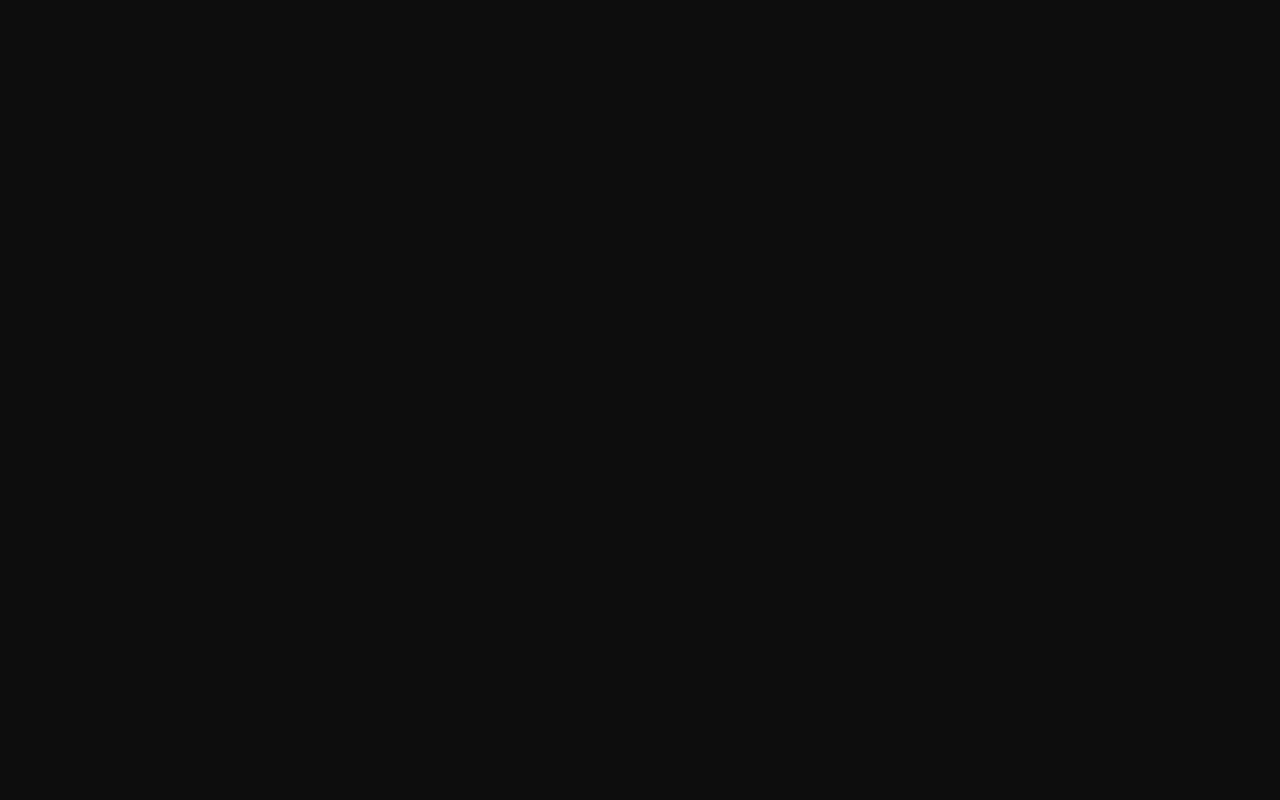
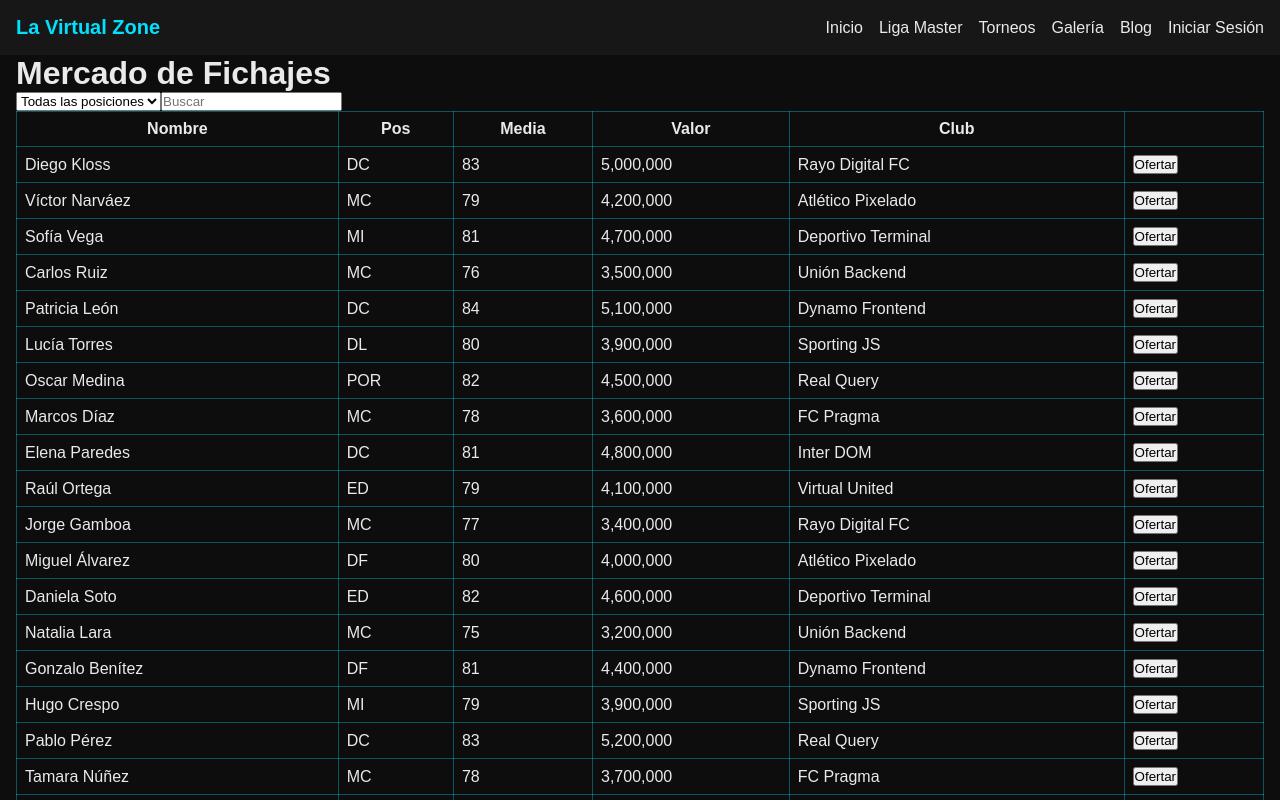
Before and after one commit to jacksonhehe/La-Virtual-Zone-, a React (Vite) app: page /liga-master/mercado in a window 1280 px wide. Before the commit this address had no page. Shown: the top 800 px of the page. Built offline with nearby package versions, Linux system fonts and the light colour scheme.

Commit message:
Implement Liga Master skeleton with demo data

```diff
--- a/src/components/Layout/Navbar.tsx
+++ b/src/components/Layout/Navbar.tsx
@@ -15,7 +15,7 @@ export default function Navbar() {
       </button>
       <ul className={`${styles.links} ${open ? styles.open : ''}`}>
         <li><Link to="/" onClick={() => setOpen(false)}>Inicio</Link></li>
-        <li><Link to="/ligamaster" onClick={() => setOpen(false)}>Liga Master</Link></li>
+        <li><Link to="/liga-master" onClick={() => setOpen(false)}>Liga Master</Link></li>
         <li><Link to="/torneos" onClick={() => setOpen(false)}>Torneos</Link></li>
         <li><Link to="/galeria" onClick={() => setOpen(false)}>Galería</Link></li>
         <li><Link to="/blog" onClick={() => setOpen(false)}>Blog</Link></li>
--- /dev/null
+++ b/src/data/clubs.json
@@ -0,0 +1,12 @@
+[
+  {"id":1,"name":"Rayo Digital FC","badge":"/assets/rayo.png","budget":25000000,"dt":"Alex Pixel"},
+  {"id":2,"name":"Atlético Pixelado","badge":"/assets/pixelado.png","budget":22000000,"dt":"Val Coder"},
+  {"id":3,"name":"Deportivo Terminal","badge":"/assets/terminal.png","budget":20000000,"dt":"Sara Bash"},
+  {"id":4,"name":"Unión Backend","badge":"/assets/backend.png","budget":21000000,"dt":"Leo Node"},
+  {"id":5,"name":"Dynamo Frontend","badge":"/assets/frontend.png","budget":23000000,"dt":"Mia React"},
+  {"id":6,"name":"Sporting JS","badge":"/assets/js.png","budget":24000000,"dt":"Jose Script"},
+  {"id":7,"name":"Real Query","badge":"/assets/query.png","budget":26000000,"dt":"Nora Sql"},
+  {"id":8,"name":"FC Pragma","badge":"/assets/pragma.png","budget":21500000,"dt":"Pablo Dev"},
+  {"id":9,"name":"Inter DOM","badge":"/assets/dom.png","budget":22500000,"dt":"Dina Element"},
+  {"id":10,"name":"Virtual United","badge":"/assets/united.png","budget":24000000,"dt":"Toby Byte"}
+]
--- /dev/null
+++ b/src/data/fixture.json
@@ -0,0 +1,6 @@
+[
+  {"round":1,"home":1,"away":2,"score":"3-2"},
+  {"round":1,"home":3,"away":4,"score":"1-1"},
+  {"round":2,"home":2,"away":3,"score":"—"},
+  {"round":3,"home":1,"away":4,"score":"—"}
+]
--- /dev/null
+++ b/src/data/players.json
@@ -0,0 +1,32 @@
+[
+  {"id":101,"name":"Diego Kloss","clubId":1,"pos":"DC","rating":83,"value":5000000},
+  {"id":102,"name":"Víctor Narváez","clubId":2,"pos":"MC","rating":79,"value":4200000},
+  {"id":103,"name":"Sofía Vega","clubId":3,"pos":"MI","rating":81,"value":4700000},
+  {"id":104,"name":"Carlos Ruiz","clubId":4,"pos":"MC","rating":76,"value":3500000},
+  {"id":105,"name":"Patricia León","clubId":5,"pos":"DC","rating":84,"value":5100000},
+  {"id":106,"name":"Lucía Torres","clubId":6,"pos":"DL","rating":80,"value":3900000},
+  {"id":107,"name":"Oscar Medina","clubId":7,"pos":"POR","rating":82,"value":4500000},
+  {"id":108,"name":"Marcos Díaz","clubId":8,"pos":"MC","rating":78,"value":3600000},
+  {"id":109,"name":"Elena Paredes","clubId":9,"pos":"DC","rating":81,"value":4800000},
+  {"id":110,"name":"Raúl Ortega","clubId":10,"pos":"ED","rating":79,"value":4100000},
+  {"id":111,"name":"Jorge Gamboa","clubId":1,"pos":"MC","rating":77,"value":3400000},
+  {"id":112,"name":"Miguel Álvarez","clubId":2,"pos":"DF","rating":80,"value":4000000},
+  {"id":113,"name":"Daniela Soto","clubId":3,"pos":"ED","rating":82,"value":4600000},
+  {"id":114,"name":"Natalia Lara","clubId":4,"pos":"MC","rating":75,"value":3200000},
+  {"id":115,"name":"Gonzalo Benítez","clubId":5,"pos":"DF","rating":81,"value":4400000},
+  {"id":116,"name":"Hugo Crespo","clubId":6,"pos":"MI","rating":79,"value":3900000},
+  {"id":117,"name":"Pablo Pérez","clubId":7,"pos":"DC","rating":83,"value":5200000},
+  {"id":118,"name":"Tamara Núñez","clubId":8,"pos":"MC","rating":78,"value":3700000},
+  {"id":119,"name":"Iván Saavedra","clubId":9,"pos":"DL","rating":80,"value":4000000},
+  {"id":120,"name":"Marta Plaza","clubId":10,"pos":"POR","rating":81,"value":4600000},
+  {"id":121,"name":"Sebastián Campo","clubId":1,"pos":"ED","rating":79,"value":4100000},
+  {"id":122,"name":"Adriana Montes","clubId":2,"pos":"MC","rating":82,"value":4700000},
+  {"id":123,"name":"Franco Cota","clubId":3,"pos":"DF","rating":76,"value":3300000},
+  {"id":124,"name":"Silvia Méndez","clubId":4,"pos":"DC","rating":80,"value":4300000},
+  {"id":125,"name":"Renzo Zambrano","clubId":5,"pos":"MC","rating":79,"value":4100000},
+  {"id":126,"name":"Thiago Castillo","clubId":6,"pos":"MC","rating":81,"value":4500000},
+  {"id":127,"name":"Lorena Vidal","clubId":7,"pos":"DF","rating":77,"value":3400000},
+  {"id":128,"name":"Enzo Miranda","clubId":8,"pos":"POR","rating":82,"value":4700000},
+  {"id":129,"name":"Carmen Mejía","clubId":9,"pos":"ED","rating":78,"value":3600000},
+  {"id":130,"name":"Helena Guzmán","clubId":10,"pos":"DF","rating":80,"value":4200000}
+]
--- a/src/pages/LigaMaster/Club.tsx
+++ b/src/pages/LigaMaster/Club.tsx
@@ -1,3 +1,23 @@
+import { useParams } from 'react-router-dom'
+import { useState } from 'react'
+import clubs from '../../data/clubs.json'
+
 export default function Club() {
-  return <h1>Club</h1>
+  const { id } = useParams()
+  const club = clubs.find((c) => c.id === Number(id))
+  const [showMsg, setShowMsg] = useState(false)
+
+  if (!club) return <p>Club no encontrado</p>
+
+  return (
+    <div>
+      <h1>{club.name}</h1>
+      <img src={club.badge} alt={club.name} width={100} height={100} />
+      <p>DT: {club.dt}</p>
+      <p>Presupuesto: {club.budget.toLocaleString('es-PE')}</p>
+      <button onClick={() => setShowMsg(true)}>Plantilla</button>
+      <button onClick={() => setShowMsg(true)}>Finanzas</button>
+      {showMsg && <p>En construcción…</p>}
+    </div>
+  )
 }
--- a/src/pages/LigaMaster/Fixture.tsx
+++ b/src/pages/LigaMaster/Fixture.tsx
@@ -1,3 +1,33 @@
+import fixture from '../../data/fixture.json'
+import clubs from '../../data/clubs.json'
+import styles from './LigaMaster.module.css'
+
+const clubName = (id: number) => clubs.find((c) => c.id === id)?.name || ''
+
 export default function Fixture() {
-  return <h1>Fixture</h1>
+  return (
+    <div>
+      <h1>Fixture</h1>
+      <table className={styles.table}>
+        <thead>
+          <tr>
+            <th>Jornada</th>
+            <th>Local</th>
+            <th>Visitante</th>
+            <th>Marcador</th>
+          </tr>
+        </thead>
+        <tbody>
+          {fixture.map((m, i) => (
+            <tr key={i}>
+              <td>{m.round}</td>
+              <td>{clubName(m.home)}</td>
+              <td>{clubName(m.away)}</td>
+              <td>{m.score === '—' ? 'Pendiente' : m.score}</td>
+            </tr>
+          ))}
+        </tbody>
+      </table>
+    </div>
+  )
 }
--- /dev/null
+++ b/src/pages/LigaMaster/LigaMaster.module.css
@@ -0,0 +1,30 @@
+.cards {
+  display: grid;
+  gap: 1rem;
+  grid-template-columns: repeat(auto-fit, minmax(180px, 1fr));
+}
+
+.card {
+  background: var(--card);
+  border: 1px solid var(--primary-glow);
+  padding: 1rem;
+  text-align: center;
+  transition: transform .2s, box-shadow .2s;
+}
+
+.card:hover {
+  transform: translateY(-4px);
+  box-shadow: 0 0 8px var(--primary-glow);
+}
+
+.table {
+  width: 100%;
+  border-collapse: collapse;
+  color: var(--text);
+}
+
+.table th,
+.table td {
+  border: 1px solid var(--primary-glow);
+  padding: 0.5rem;
+}
--- a/src/pages/LigaMaster/Mercado.tsx
+++ b/src/pages/LigaMaster/Mercado.tsx
@@ -1,3 +1,71 @@
+import { useState } from 'react'
+import players from '../../data/players.json'
+import clubs from '../../data/clubs.json'
+import styles from './LigaMaster.module.css'
+
 export default function Mercado() {
-  return <h1>Mercado</h1>
+  const [pos, setPos] = useState('')
+  const [search, setSearch] = useState('')
+
+  const filtered = players.filter(
+    (p) =>
+      (!pos || p.pos === pos) &&
+      p.name.toLowerCase().includes(search.toLowerCase())
+  )
+
+  function handleOffer(id: number) {
+    alert('Oferta simulada')
+    const prev = JSON.parse(localStorage.getItem('ofertasPendientes') || '[]')
+    localStorage.setItem('ofertasPendientes', JSON.stringify([...prev, id]))
+  }
+
+  const positions = Array.from(new Set(players.map((p) => p.pos)))
+
+  const clubName = (id: number) => clubs.find((c) => c.id === id)?.name || ''
+
+  return (
+    <div>
+      <h1>Mercado de Fichajes</h1>
+      <div>
+        <select value={pos} onChange={(e) => setPos(e.target.value)}>
+          <option value="">Todas las posiciones</option>
+          {positions.map((p) => (
+            <option key={p} value={p}>{p}</option>
+          ))}
+        </select>
+        <input
+          type="text"
+          placeholder="Buscar"
+          value={search}
+          onChange={(e) => setSearch(e.target.value)}
+        />
+      </div>
+      <table className={styles.table}>
+        <thead>
+          <tr>
+            <th>Nombre</th>
+            <th>Pos</th>
+            <th>Media</th>
+            <th>Valor</th>
+            <th>Club</th>
+            <th></th>
+          </tr>
+        </thead>
+        <tbody>
+          {filtered.map((p) => (
+            <tr key={p.id}>
+              <td>{p.name}</td>
+              <td>{p.pos}</td>
+              <td>{p.rating}</td>
+              <td>{p.value.toLocaleString('es-PE')}</td>
+              <td>{clubName(p.clubId)}</td>
+              <td>
+                <button onClick={() => handleOffer(p.id)}>Ofertar</button>
+              </td>
+            </tr>
+          ))}
+        </tbody>
+      </table>
+    </div>
+  )
 }
--- a/src/pages/LigaMaster/index.tsx
+++ b/src/pages/LigaMaster/index.tsx
@@ -1,3 +1,20 @@
+import { Link } from 'react-router-dom'
+import clubs from '../../data/clubs.json'
+import styles from './LigaMaster.module.css'
+
 export default function LigaMaster() {
-  return <h1>Liga Master</h1>
+  return (
+    <div>
+      <h1>Liga Master</h1>
+      <div className={styles.cards}>
+        {clubs.map((club) => (
+          <Link key={club.id} to={`/liga-master/club/${club.id}`} className={styles.card}>
+            <img src={club.badge} alt={club.name} width={80} height={80} />
+            <h3>{club.name}</h3>
+            <p>Presupuesto: {club.budget.toLocaleString('es-PE')}</p>
+          </Link>
+        ))}
+      </div>
+    </div>
+  )
 }
```
Also changed, not shown: src/routes.tsx (+4 -4 lines).
